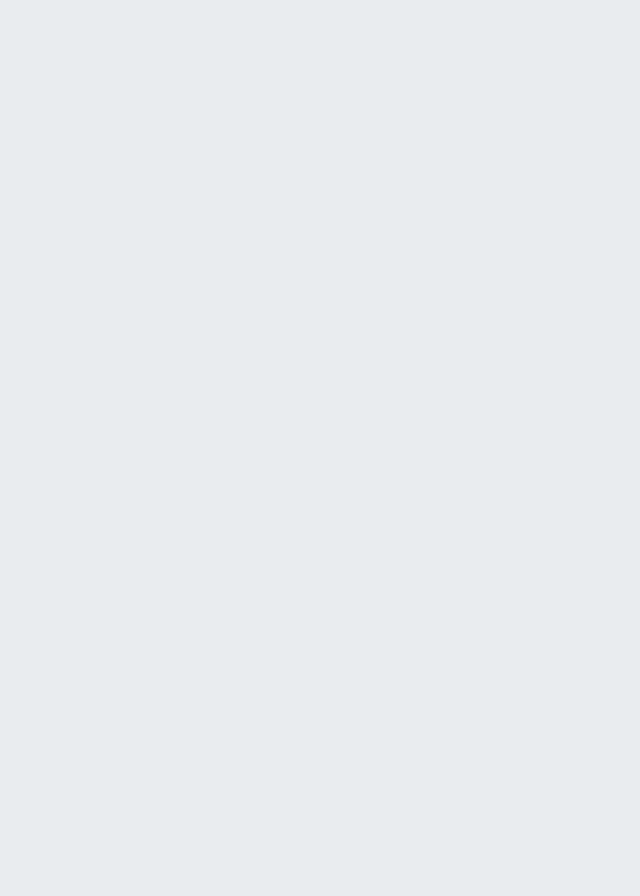
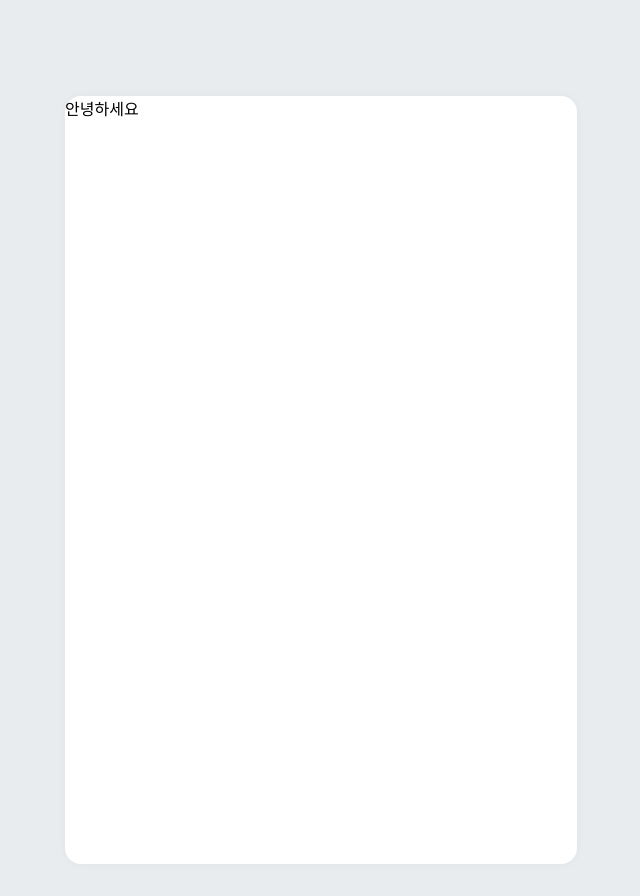
Before and after one commit to suy0ng/mashup-todolist, a React (Create React App) app: page / in a window 1280 px wide. Shown: the whole page, without its empty margins (319-959 px from the left). Before the commit the page ends 800 px from the top, so only its background shows below. Built offline with nearby package versions, Linux system fonts and the light colour scheme.

Commit message:
add TodoTemplate

```diff
--- a/src/App.js
+++ b/src/App.js
@@ -1,6 +1,7 @@
 import logo from "./logo.svg";
 import "./App.css";
 import { createGlobalStyle } from "styled-components";
+import TodoTemplate from "./components/TodoTemplate";
 
 function App() {
   const GlobalStyle = createGlobalStyle`
@@ -10,6 +11,7 @@
   return (
     <>
       <GlobalStyle />
+      <TodoTemplate>안녕하세요</TodoTemplate>
     </>
   );
 }
--- a/src/components/TodoTemplate.jsx
+++ b/src/components/TodoTemplate.jsx
@@ -1,11 +1,25 @@
-import React from 'react';
+import React from "react";
+import styled from "styled-components";
 
-function TodoTemplate(props) {
-    return (
-        <div>
+const TodoTemplateBlock = styled.div`
+  width: 512px;
+  height: 768px;
 
-        </div>
-    );
+  position: relative;
+  background: white;
+  border-radius: 16px;
+  box-shadow: 0 0 8px 0 rgba(0, 0, 0, 0.04);
+
+  margin: 0 auto; /* 페이지 중앙에 나타나도록 설정 */
+
+  margin-top: 96px;
+  margin-bottom: 32px;
+  display: flex;
+  flex-direction: column;
+`;
+
+function TodoTemplate({ children }) {
+  return <TodoTemplateBlock>{children }</TodoTemplateBlock>;
 }
 
 export default TodoTemplate;
```
Also changed, not shown: src/components/TodoCreate.jsx (+11 -0 lines), src/components/TodoHead.jsx (+11 -0 lines), src/components/TodoItem.jsx (+11 -0 lines), src/components/TodoList.jsx (+11 -0 lines).
